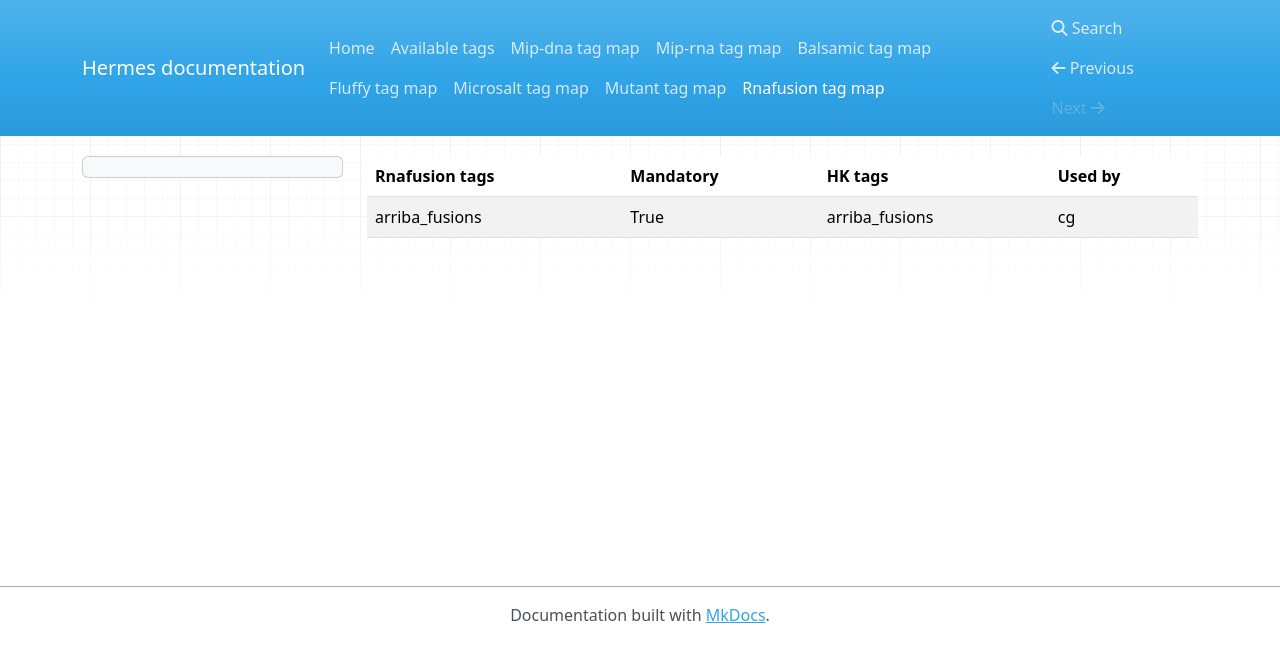
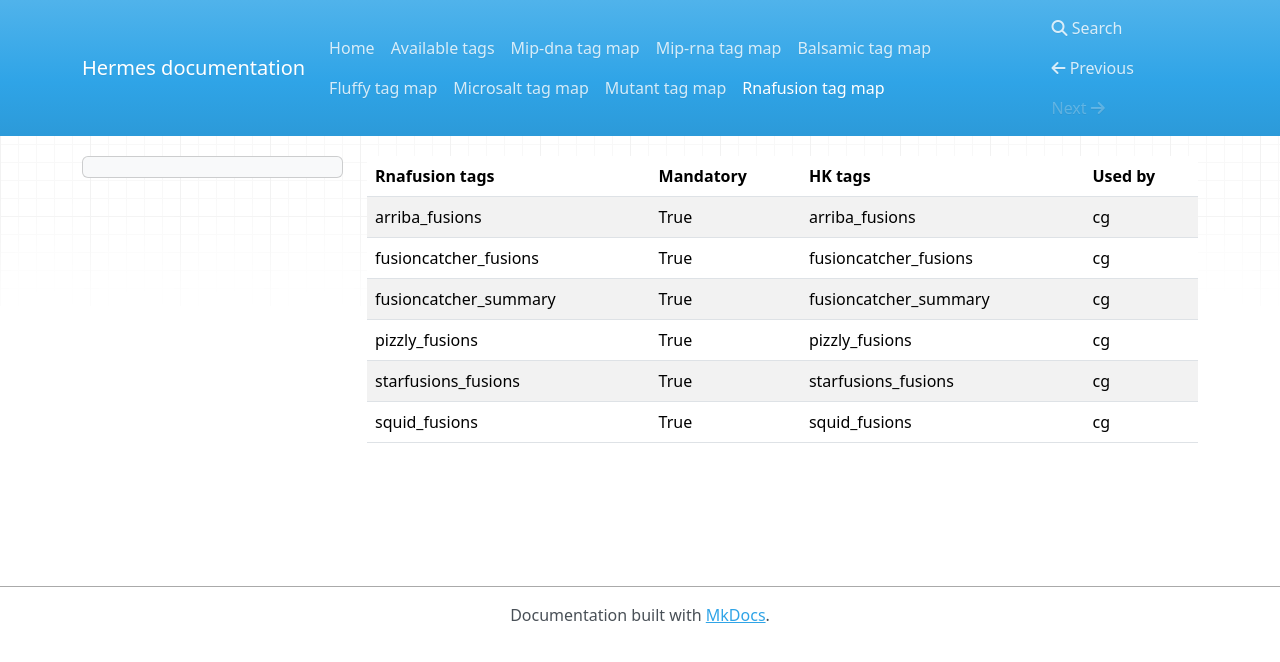
Before and after one commit to Clinical-Genomics/hermes, an MkDocs documentation site: the page built from docs/rnafusion_map.md, in a window 1280 px wide. Shown: the top 662 px of the page. Built offline with MkDocs 1.6.1, drawn with Linux system fonts in a browser that asks for light colours; nearby versions of some CDN libraries.

Commit message:
fix test tags

```diff
--- a/docs/rnafusion_map.md
+++ b/docs/rnafusion_map.md
@@ -1,3 +1,8 @@
 | Rnafusion tags                                                 | Mandatory   | HK tags                                 | Used by               |
 |----------------------------------------------------------------|-------------|-----------------------------------------|-----------------------|
 | arriba_fusions                                                 | True        | arriba_fusions                          | cg                    |
+| fusioncatcher_fusions                                          | True        | fusioncatcher_fusions                   | cg                    |
+| fusioncatcher_summary                                          | True        | fusioncatcher_summary                   | cg                    |
+| pizzly_fusions                                                 | True        | pizzly_fusions                          | cg                    |
+| starfusions_fusions                                            | True        | starfusions_fusions                     | cg                    |
+| squid_fusions                                                  | True        | squid_fusions                           | cg                    |
```
